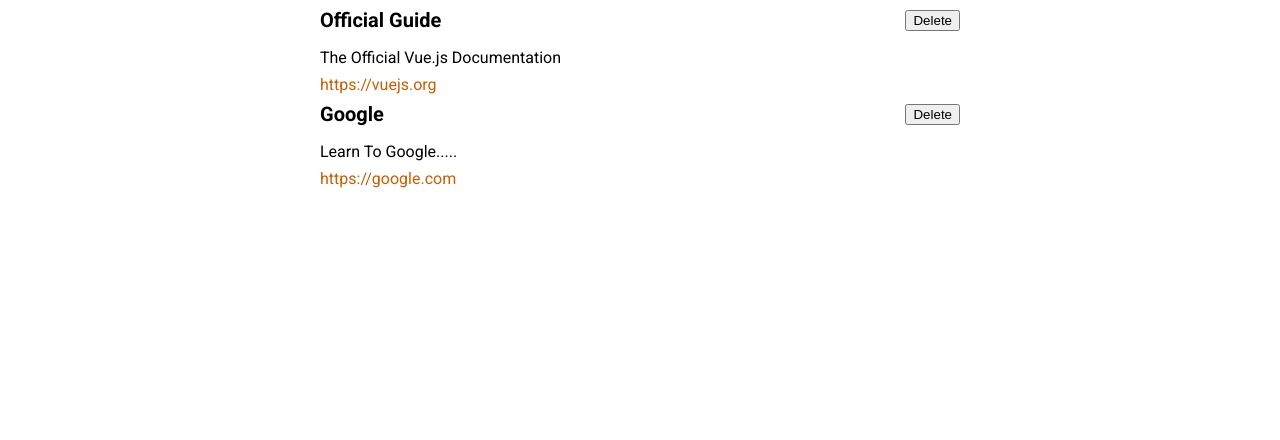
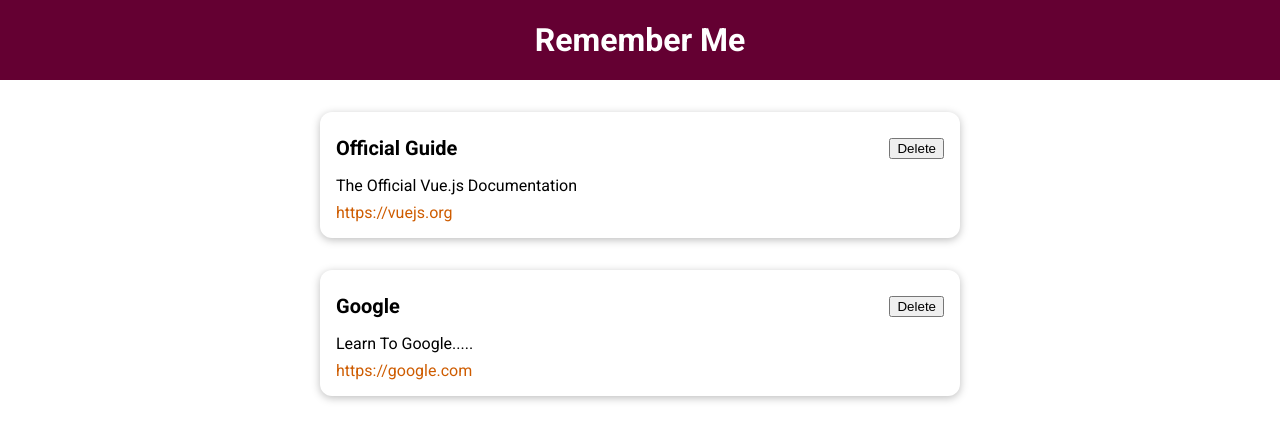
Before and after one commit to mahmoudsiliman75/learning-resourses-vue.js, a Vue app: page / in a window 1280 px wide. Shown: the top 440 px of the page. Built offline with nearby package versions, Linux system fonts and the light colour scheme.

Commit message:
add and style base card and the header components

```diff
--- a/src/App.vue
+++ b/src/App.vue
@@ -1,13 +1,16 @@
 <template>
+  <the-header title="Remember Me"></the-header>
   <stored-resources :resources="storedResourses"></stored-resources>
 </template>
 
 <script>
 import StoredResources from './components/learning-resourses/StoredResources.vue';
+import TheHeader from './components/layouts/TheHeader.vue';
 
 export default {
   components: {
     'stored-resources': StoredResources,
+    'the-header': TheHeader,
   },
   data() {
     return {
--- /dev/null
+++ b/src/components/layouts/TheHeader.vue
@@ -0,0 +1,27 @@
+<template>
+  <header>
+    <h1> {{title}} </h1>
+  </header>
+</template>
+
+<script>
+export default {
+  props: ['title'],
+}
+</script>
+
+<style scoped>
+  header {
+    width: 100%;
+    height: 5rem;
+    background-color: #640032;
+    display: flex;
+    justify-content: center;
+    align-items: center;
+  }
+
+  header h1 {
+    color: white;
+    margin: 0;
+  }
+</style>
--- a/src/components/learning-resourses/LearningResourse.vue
+++ b/src/components/learning-resourses/LearningResourse.vue
@@ -1,6 +1,6 @@
 <template>
   <li>
-    <div>
+    <base-card>
       <header>
         <h3> {{title}} </h3>
         <button> Delete </button>
@@ -9,11 +9,12 @@
       <nav>
         <a :href="link"> {{link}} </a>
       </nav>
-    </div>
+    </base-card>
   </li>
 </template>
 
 <script>
+
 export default {
   props: [ 'title', 'description', 'link' ],
 }
--- /dev/null
+++ b/src/components/ui/BaseCard.vue
@@ -0,0 +1,15 @@
+<template>
+  <div>
+    <slot></slot>
+  </div>
+</template>
+
+<style scoped>
+  div {
+    border-radius: 12px;
+    box-shadow: 0 2px 8px rgba(0, 0, 0, 0.26);
+    padding: 1rem;
+    margin: 2rem auto;
+    max-width: 40rem;
+  }
+</style>
--- a/src/main.js
+++ b/src/main.js
@@ -1,7 +1,9 @@
 import { createApp } from 'vue';
 import App from './App.vue';
+import BaseCard from './components/ui/BaseCard.vue';
 
 const app = createApp(App);
 
 app.component(App);
+app.component('base-card', BaseCard);
 app.mount('#app');
```
